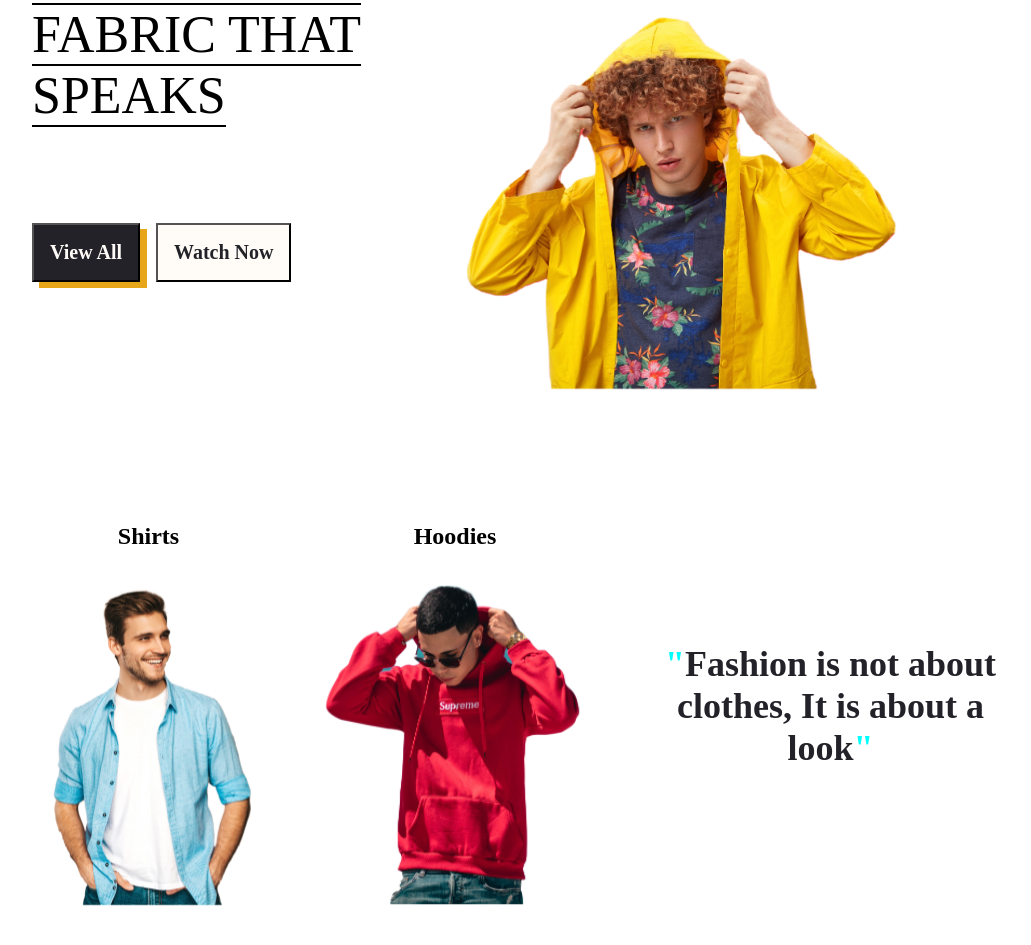
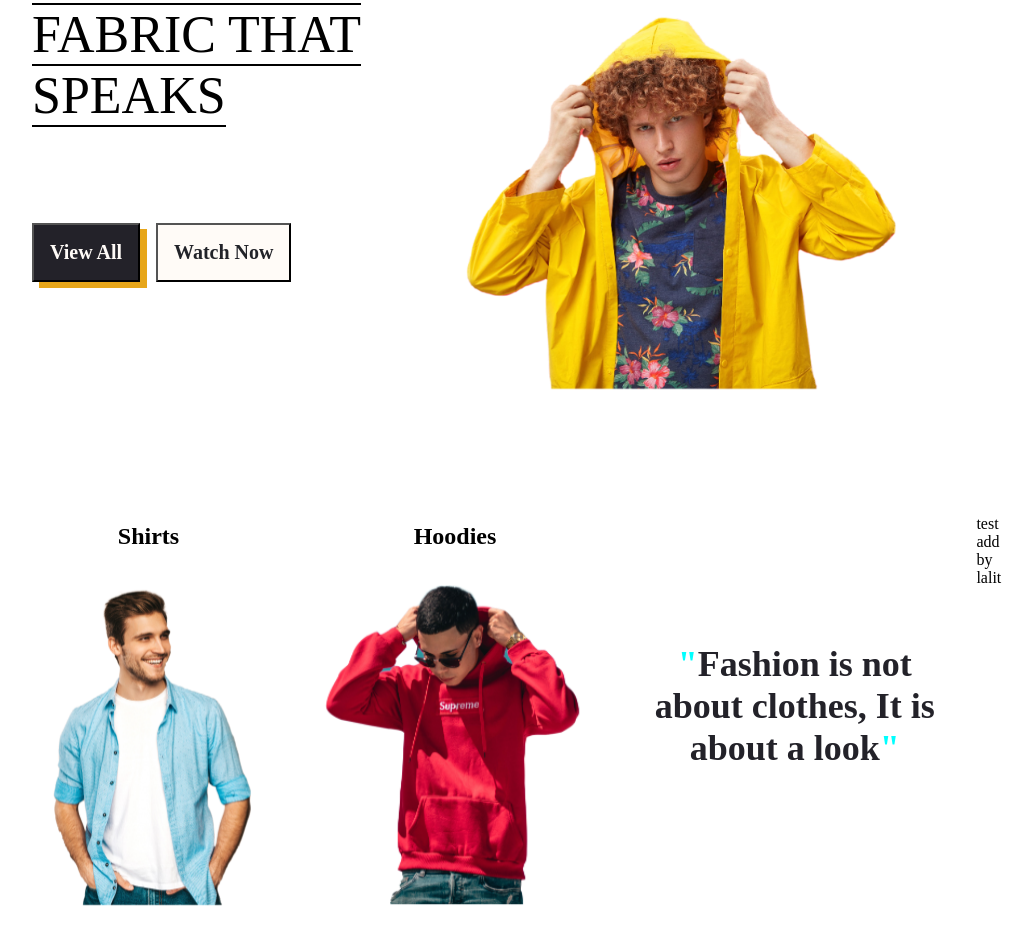
Before and after one commit to Lalitdibyadarshan/test, a plain HTML site: page index.html in a window 1280 px wide. Shown: the part 293-1238 px from the top of the page, without its empty margins (116-1147 px from the left). Drawn offline with Linux system fonts and the light colour scheme.

Commit message:
Update index.html by lalit

```diff
--- a/index.html
+++ b/index.html
@@ -317,6 +317,7 @@
             <div class="text-container">
                 <p class="text"><span style="color: aqua;">"</span>Fashion is not about clothes, It is about a look<span style="color: aqua;">"</span></p>
             </div>
+            <p>test add by lalit</p>
         </section>
     </div>
 </body>
```
